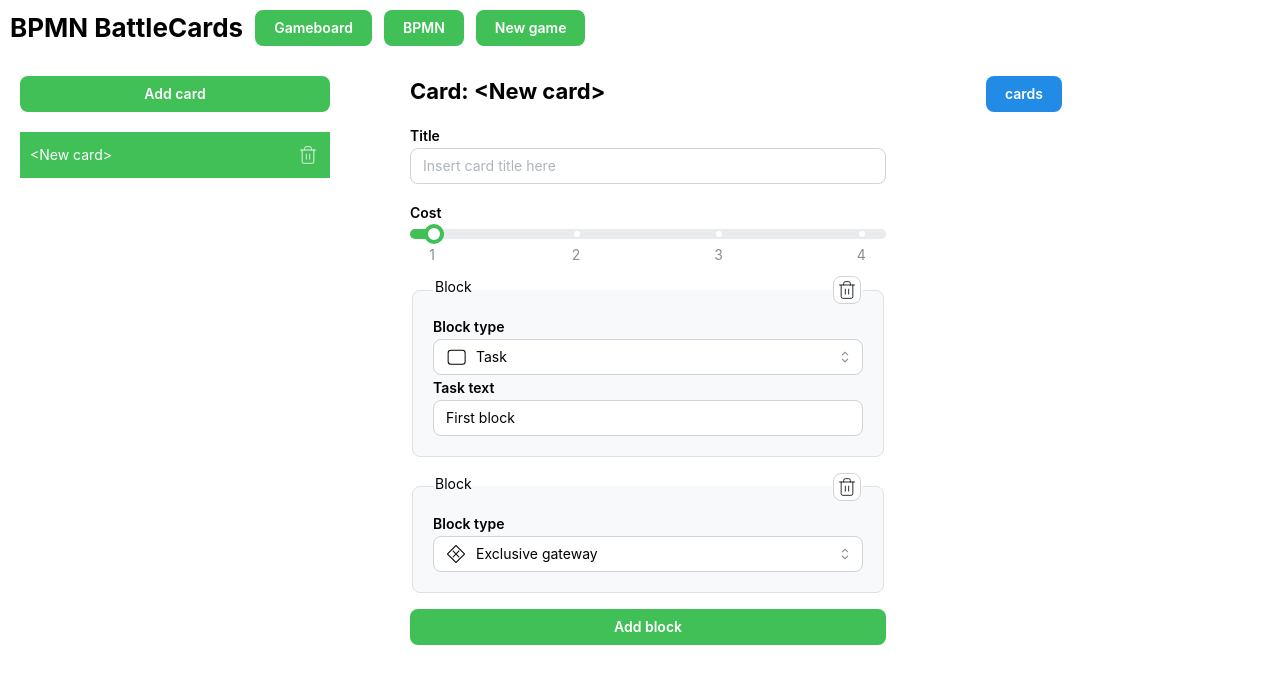
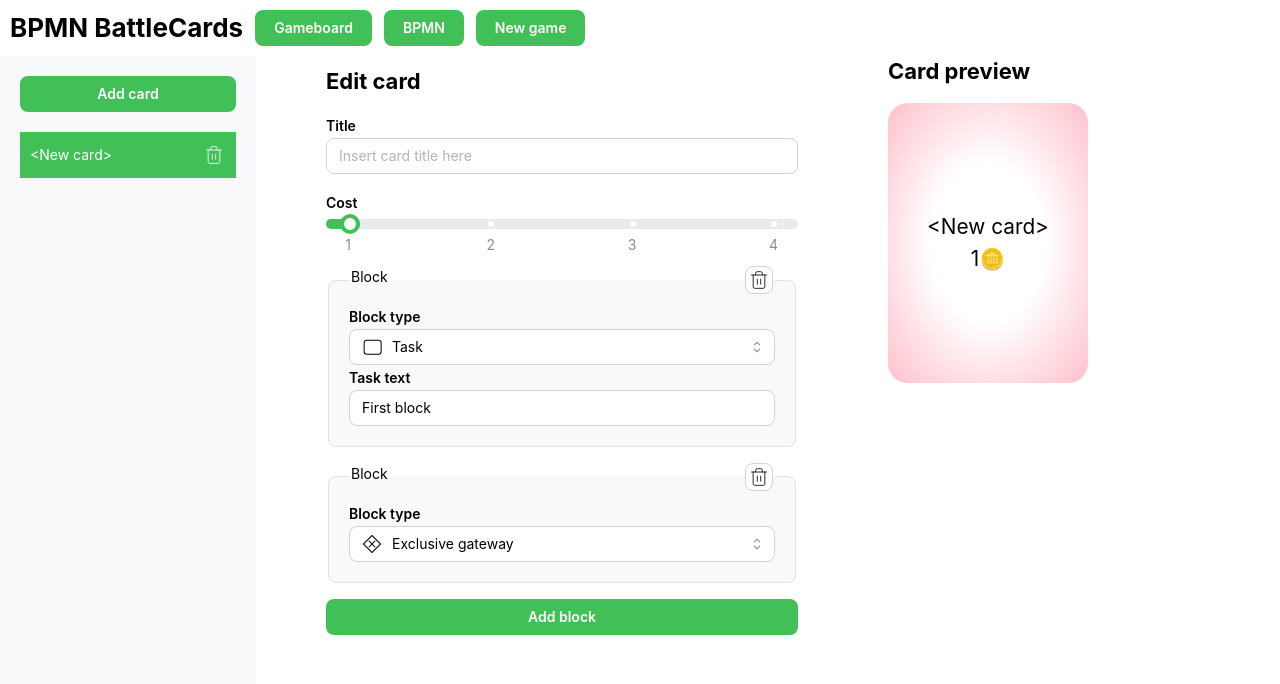
Before and after one commit to donatomodugno/tesi-serious-game, a React (Vite) app in the folder client/: page /new in a window 1280 px wide. Both pictures are taken after a click on the button "Add card". Shown: the top 684 px of the page. Built offline with nearby package versions, Linux system fonts and the light colour scheme; the HTML template or start-up script is replaced by a standard one.

Commit message:
added home page; added pools/lanes

```diff
--- a/client/src/App.css
+++ b/client/src/App.css
@@ -1,9 +1,8 @@
-:root {
-    --verde1: #0F0;
-    --verde2: green;
-    --grad-sfondo: radial-gradient(var(--verde1), var(--verde2));
-}
-
 body {
     margin: 0;
 }
+
+#nav-title {
+    color: black;
+    text-decoration: none;
+}
--- a/client/src/App.jsx
+++ b/client/src/App.jsx
@@ -2,7 +2,7 @@ import '@mantine/core/styles.css'
 import { MantineProvider, Flex, Box, Stack, TextInput, Checkbox, Button, Title } from '@mantine/core'
 import { useState } from 'react'
 import { Routes, Route, Navigate } from 'react-router'
-import { Gameboard, BPMN, Navbar, BpmnModelerComponent, NewGame } from './components'
+import { Home, Gameboard, BPMN, Navbar, BpmnModelerComponent, NewGame } from './components'
 import './App.css'
 import API from './API'
 
@@ -26,7 +26,8 @@ function App() {
       <Flex h="100vh" direction={'column'}>
         <Navbar/>
         <Routes>
-          <Route path="/" element={<Navigate to="/gameboard"/>}/>
+          <Route path="/" element={<Navigate to="/home"/>}/>
+          <Route path="/home" element={<Home/>}/>
           <Route path="/gameboard" element={<GameView/>}/>
           <Route path="/bpmn" element={<BPMN/>}/>
           <Route path="/new" element={<NewGame/>}/>
--- a/client/src/components/Gameboard.css
+++ b/client/src/components/Gameboard.css
@@ -1,12 +1,22 @@
+:root {
+    --bg1: #0F0;
+    --bg2: green;
+    --grad-bg: radial-gradient(var(--bg1), var(--bg2));
+    --grad-hud: linear-gradient(#0007, #0004 50%, #0000 90%);
+    --card-bpmn: pink;
+    --card-money: #FE8;
+    --card-action: #AFF;
+}
+
 #game-bg {
-    background-image: var(--grad-sfondo);
+    background-image: var(--grad-bg);
     height: 100vh;
 }
 
 .card-hitbox {
     background-color: transparent;
-    width: 100px; /* 130px; */
-    height: 140px; /* 200px; */
+    width: 100px;
+    height: 140px;
     perspective: 800px;
     user-select: none;
 }
@@ -31,19 +41,18 @@
     border: 4px solid darkred;
 }
 
-/* .card-hitbox .card { */
 .flipped {
     transform: rotateY(180deg);
 }
 
-.card-front, .card-back {
+.card-back, .card-front {
     position: absolute;
     width: 100%;
     height: 100%;
     backface-visibility: hidden;
 }
 
-.card-front {
+.card-back {
     background-color: lightgrey;
     background-image: url("../assets/card-back.png");
     background-size: contain;
@@ -51,20 +60,34 @@
     border-radius: 10px;
 }
 
-.card-back {
-    background-color: white;
+.card-front {
     color: black;
     font-size: 90%;
     border-radius: 10px;
     transform: rotateY(180deg);
 }
 
-.card-back .title {
+.card-front .title {
     font-size: 130%;
 }
 
+.type-bpmn {
+    background-color: var(--card-bpmn);
+    background-image: radial-gradient(white 40%, var(--card-bpmn));
+}
+
+.type-money {
+    background-color: var(--card-money);
+    background-image: radial-gradient(white 40%, var(--card-money));
+}
+
+.type-action {
+    background-color: var(--card-action);
+    background-image: radial-gradient(white 40%, var(--card-action));
+}
+
 #hud {
-    background-image: linear-gradient(#0007, #0004 50%, #0000 90%);
+    background-image: var(--grad-hud);
     color: white;
     padding: 10px;
 }
--- a/client/src/components/Gameboard.jsx
+++ b/client/src/components/Gameboard.jsx
@@ -1,41 +1,62 @@
 import { use, useState, useEffect } from 'react'
+import { Flex } from '@mantine/core'
 import './Gameboard.css'
 import API from '../API'
 
-function Card({y, x, z=0, title, cost, value, flipped, valid, clickable, task}) {
+const cards = {
+  'V1': {y: 100, x: 200, type: 'bpmn', cost: 3, value: 1, title: '1 🧩'},
+  'V3': {y: 100, x: 300, type: 'bpmn', cost: 5, value: 3, title: '3 🧩'},
+  'V6': {y: 100, x: 400, type: 'bpmn', cost: 8, value: 6, title: '6 🧩'},
+  'M1': {y: 100, x: 500, type: 'money', cost: 0, value: 1, title: '1 🪙'},
+  'M2': {y: 100, x: 600, type: 'money', cost: 1, value: 2, title: '2 🪙'},
+  'M3': {y: 100, x: 700, type: 'money', cost: 2, value: 3, title: '3 🪙'},
+  'A1': {y: 260, x: 200, type: 'action', cost: 3, value: 0, title: 'Draw a card'},
+  'A2': {y: 260, x: 300, type: 'action', cost: 5, value: 0, title: 'Draw two cards'},
+  'A3': {y: 260, x: 400, type: 'action', cost: 7, value: 0, title: 'Draw three cards'},
+  'A4': {y: 260, x: 500, type: 'action', cost: 7, value: 2, title: 'Do a thing'},
+  'A5': {y: 260, x: 600, type: 'action', cost: 7, value: 2, title: 'Do another thing'},
+}
+
+// function _Card({y, x, z=0, title, cost, value, flipped, valid, clickable, task}) {
+//   return <div className="card-hitbox" style={{
+//     position:'absolute',
+//     top: y,
+//     left: x,
+//     zIndex: z,
+//     visibility: 'visible',
+//     transition: '0.5s',
+//   }} onClick={clickable && valid ? task : () => {}}>
+//     <div className={'card' + (flipped ? ' flipped' : '') + (clickable ? valid ? ' valid' : ' invalid' : '')}>
+//       <div className="card-front"></div>
+//       <div className="card-back">
+//         <span className="title">{title}<br/></span>
+//         {'[+'+value+']'}<br/>
+//         ({cost}🪙)
+//       </div>
+//     </div>
+//   </div>
+// }
+
+function Card({card, x=card.x, y=card.y, z=0, task=()=>{}, flipped, clickable, valid}) {
   return <div className="card-hitbox" style={{
-    position:'absolute',
+    position: 'absolute',
     top: y,
     left: x,
     zIndex: z,
-    visibility: 'visible',
     transition: '0.5s',
   }} onClick={clickable && valid ? task : () => {}}>
     <div className={'card' + (flipped ? ' flipped' : '') + (clickable ? valid ? ' valid' : ' invalid' : '')}>
-      <div className="card-front"></div>
-      <div className="card-back">
-        <span className="title">{title}<br/></span>
-        {'[+'+value+']'}<br/>
-        ({cost}🪙)
-      </div>
+      <Flex className="card-back"></Flex>
+      <Flex className={'card-front type-'+card.type} direction="column">
+        <span className="title">{card.title}</span>
+        <span>{'[+'+card.value+']'}</span>
+        <span>({card.cost}🪙)</span>
+      </Flex>
     </div>
   </div>
 }
 
 function Gameboard({}) {
-  const cards = {
-    'V1': {y: 100, x: 200, type: 'victory', cost: 3, value: 1, title: '1 🧩'},
-    'V3': {y: 100, x: 300, type: 'victory', cost: 5, value: 3, title: '3 🧩'},
-    'V6': {y: 100, x: 400, type: 'victory', cost: 8, value: 6, title: '6 🧩'},
-    'M1': {y: 100, x: 500, type: 'money', cost: 0, value: 1, title: '1 🪙'},
-    'M2': {y: 100, x: 600, type: 'money', cost: 1, value: 2, title: '2 🪙'},
-    'M3': {y: 100, x: 700, type: 'money', cost: 2, value: 3, title: '3 🪙'},
-    'A1': {y: 260, x: 200, type: 'action', cost: 3, value: 0, title: 'Draw a card'},
-    'A2': {y: 260, x: 300, type: 'action', cost: 5, value: 0, title: 'Draw two cards'},
-    'A3': {y: 260, x: 400, type: 'action', cost: 7, value: 0, title: 'Draw three cards'},
-    'A4': {y: 260, x: 500, type: 'action', cost: 7, value: 2, title: 'Do a thing'},
-    'A5': {y: 260, x: 600, type: 'action', cost: 7, value: 2, title: 'Do another thing'},
-  }
   const [deck, setDeck] = useState([])
   const [coins, setCoins] = useState(0)
   const [buys, setBuys] = useState(1)
@@ -91,7 +112,7 @@ function Gameboard({}) {
         <span>Buys: {buys}🔁</span>
         <span>Turns: {turns}✋🏻</span>
       </div>
-      {Object.keys(cards).map((id, k) => <Card
+      {/* {Object.keys(cards).map((id, k) => <Card
         key={k}
         y={cards[id].y}
         x={cards[id].x}
@@ -103,8 +124,17 @@ function Gameboard({}) {
         clickable
         valid={cards[id].cost<=coins}
         task={() => buyCard(id)}
+      />)} */}
+      {Object.keys(cards).map((id, k) => <Card
+        key={k}
+        card={cards[id]}
+        z={2}
+        flipped
+        clickable
+        valid={cards[id].cost<=coins}
+        task={() => buyCard(id)}
       />)}
-      {deck.slice(0, 5).map((c, i) => <Card
+      {/* {deck.slice(0, 5).map((c, i) => <Card
         key={i}
         y={500}
         x={200+i*100}
@@ -112,8 +142,15 @@ function Gameboard({}) {
         cost={c.cost}
         value={c.value}
         flipped
+      />)} */}
+      {deck.slice(0, 5).map((c, i) => <Card
+        key={i}
+        card={c}
+        y={500}
+        x={200+i*100}
+        flipped
       />)}
-      {deck.slice(5).map((c, i) => <Card
+      {/* {deck.slice(5).map((c, i) => <Card
         key={i}
         y={c.y}//{500}
         x={c.x}//{50}
@@ -121,6 +158,14 @@ function Gameboard({}) {
         title={c.title}
         cost={c.cost}
         value={c.value}
+        clickable
+        flipped={c.y!=500 && c.x!=50}
+        valid={c.cost<=coins}
+      />)} */}
+      {deck.slice(5).map((c, i) => <Card
+        key={i}
+        card={c}
+        z={2}
         clickable
         flipped={c.y!=500 && c.x!=50}
         valid={c.cost<=coins}
--- a/client/src/components/Navbar.jsx
+++ b/client/src/components/Navbar.jsx
@@ -1,5 +1,6 @@
 import { Flex, Button, Title } from '@mantine/core'
 import { Link } from 'react-router'
+import '../App.css'
 
 function Navbar({}) {
     const buttons = [
@@ -9,7 +10,7 @@ function Navbar({}) {
     ]
 
     return <Flex gap="sm" style={{padding:'10px'}}>
-        <Title order={2}>BPMN BattleCards</Title>
+        <Link to="/home" id="nav-title"><Title order={2}>BPMN BattleCards</Title></Link>
         {buttons.map((b,i) => (
             <Link to={b.path} key={i}>
                 <Button color="green">{b.text}</Button>
--- a/client/src/components/NewGame.css
+++ b/client/src/components/NewGame.css
@@ -1,10 +1,12 @@
 :root {
     --mant-green: #40C057;
     --mant-green-dark: #37B24D;
+    --mant-light: #F8F9FA;
 }
 
-#main-view {
-    padding: 20px
+#list-panel {
+    padding: 20px;
+    background-color: var(--mant-light);
 }
 
 .list-item {
@@ -21,6 +23,10 @@
     padding: 5px;
 }
 
+#edit-panel {
+    padding: 10px;
+}
+
 #edit-area {
     padding-right: 20px;
 }
@@ -28,3 +34,12 @@
 .fieldset-legend {
     width: 100%;
 }
+
+#card-preview {
+    color: black;
+    width: 200px;
+    height: 280px;
+    border-radius: 20px;
+    font-size: 130%;
+    user-select: none;
+}
--- a/client/src/components/NewGame.jsx
+++ b/client/src/components/NewGame.jsx
@@ -1,44 +1,16 @@
 import '@mantine/core/styles.css'
 import './NewGame.css'
+import './Gameboard.css'
 import { Flex, ScrollArea, Table, Modal,
   Title, Text, Space, Button, Fieldset,
   TextInput, Input, InputBase, Slider, ActionIcon,
-  Combobox, useCombobox, TreeSelect } from '@mantine/core'
+  Combobox, useCombobox, Tooltip } from '@mantine/core'
 import { useDisclosure } from '@mantine/hooks'
 import { useState, useEffect, useRef } from 'react'
 import { IconDelete, iconTask, iconManual, iconUser, iconService, iconAnd, iconOr, iconXor } from '../icons'
 
+const panels = ['20%', '40%', '20%']
 const new_card = {title: '<New card>', cost: 1, blocks: [{type: 'task', text: 'First block'}, {type: 'gw-xor'}]}
-// const block_types = [
-//   {value: 'task', name: <Flex align="center" gap="xs">{iconTask} Task</Flex>},
-//   {value: 'task-m', name: <Flex align="center" gap="xs">{iconManual} Manual task</Flex>},
-//   {value: 'task-u', name: <Flex align="center" gap="xs">{iconUser} User task</Flex>},
-//   {value: 'task-s', name: <Flex align="center" gap="xs">{iconService} Service task</Flex>},
-//   {value: 'gw-and', name: <Flex align="center" gap="xs">{iconAnd} Parallel gateway</Flex>},
-//   {value: 'gw-or', name: <Flex align="center" gap="xs">{iconOr} Inclusive gateway</Flex>},
-//   {value: 'gw-xor', name: <Flex align="center" gap="xs">{iconXor} Exclusive gateway</Flex>},
-//   {value: 'ev-msg-s', name: 'Send message'},
-//   {value: 'ev-msg-r', name: 'Receive message'},
-//   {value: 'ev-timer', name: 'Timer/Delay'},
-// ]
-// const data = [
-//   {value: 't', label: 'Tasks', children: [
-//     {value: 'task', label: <Flex align="center" gap="xs">{iconTask} Task</Flex>},
-//     {value: 'task-m', label: <Flex align="center" gap="xs">{iconManual} Manual task</Flex>},
-//     {value: 'task-u', label: <Flex align="center" gap="xs">{iconUser} User task</Flex>},
-//     {value: 'task-s', label: <Flex align="center" gap="xs">{iconService} Service task</Flex>},
-//   ]},
-//   {value: 'g', label: 'Gateways', children: [
-//     {value: 'gw-and', label: <Flex align="center" gap="xs">{iconAnd} Parallel gateway</Flex>},
-//     {value: 'gw-or', label: <Flex align="center" gap="xs">{iconOr} Inclusive gateway</Flex>},
-//     {value: 'gw-xor', label: <Flex align="center" gap="xs">{iconXor} Exclusive gateway</Flex>},
-//   ]},
-//   {value: 'e', label: 'Events', children: [
-//     {value: 'ev-msg-s', label: 'Send message'},
-//     {value: 'ev-msg-r', label: 'Receive message'},
-//     {value: 'ev-timer', label: 'Timer/Delay'},
-//   ]},
-// ]
 const block_types_groups = [
   {group: 'Tasks', children: [
     {value: 'task', label: <Flex align="center" gap="xs">{iconTask} Task</Flex>},
@@ -55,6 +27,10 @@ const block_types_groups = [
     {value: 'ev-msg-s', label: 'Send message'},
     {value: 'ev-msg-r', label: 'Receive message'},
     {value: 'ev-timer', label: 'Timer/Delay'},
+  ]},
+  {group: 'Pools', children: [
+    {value: 'pool', label: 'Pool'},
+    {value: 'lane', label: 'Lane'},
   ]},
 ]
 
@@ -110,9 +86,9 @@ function CardsListPanel({cards, setCards, activeCard, setActiveCard}) {
       close={() => setCardToDelete(-1)}
       deleteCard={() => deleteCard(cardToDelete)}
     />
-    <Flex direction="column" gap="lg" w="25%">
+    <Flex direction="column" gap="lg" w={panels[0]} id="list-panel">
       <Button color="green" onClick={() => addCard(new_card)}>Add card</Button>
-      <ScrollArea h="80%">
+      <ScrollArea h="80%" type="always">
         <Table verticalSpacing="sm" striped={false} highlightOnHover withTableBorder={false}>
           <Table.Tbody>
             {cards.map((c, k) => (
@@ -136,25 +112,14 @@ function CardsListPanel({cards, setCards, activeCard, setActiveCard}) {
   </>
 }
 
-function EditBlock({block, editBlock, deleteBlock}) {
+function EditBlock({block, editBlock, deleteBlock, allowDelete}) {
   const combobox = useCombobox()
-  // const [value, setValue] = useState(block.type)
-  // const _options = block_types.map(({value, name}) => (
-  //   <Combobox.Option value={value} key={value}>
-  //     {name}
-  //   </Combobox.Option>
-  // ))
   function findLabel(value) {
     for(let g of block_types_groups) {
       for(let c of g.children) {
         if(c.value==value) return c.label
       }
     }
-    // block_types_groups.forEach(g => {
-    //   g.children.forEach(c => {
-    //     if(c.value==value) return c.label
-    //   })
-    // }) // Why won't work with forEach cycles??
     return 'Invalid value'
   }
 
@@ -162,34 +127,24 @@ function EditBlock({block, editBlock, deleteBlock}) {
     legend={
       <Flex justify="space-between">
         Block
-        <ActionIcon variant="default" onClick={deleteBlock}>
-          <IconDelete />
-        </ActionIcon>
+        <Tooltip
+          withArrow
+          label="Cards should have at least one block"
+          events={{hover: !allowDelete}}
+        >
+          <ActionIcon variant="default" onClick={deleteBlock} disabled={!allowDelete}>
+            <IconDelete color={allowDelete ? 'black' : 'grey'} />
+          </ActionIcon>
+        </Tooltip>
       </Flex>
     }
     variant="filled"
     classNames={{legend: 'fieldset-legend'}}
   >
-    {/* <TreeSelect
-      // Molto bello il TreeSelect, ma non posso mostrare nell'input un nodo personalizzato, solo stringhe...
-      label="Block type"
-      // placeholder="Pick a block type"
-      data={data}
-      expandOnClick
-      withLines={false}
-      allowDeselect={false}
-      defaultValue={'task'}
-      value={value}
-      comboboxProps={{
-        // transitionProps: { transition: 'scale-y', duration: 200 },
-      }}
-      onChange={setValue}
-    /> */}
     <Input.Wrapper label="Block type">
       <Combobox
         store={combobox}
         onOptionSubmit={v => {
-          // setValue(v)
           editBlock({...block, type: v})
           combobox.closeDropdown()
         }}
@@ -203,11 +158,6 @@ function EditBlock({block, editBlock, deleteBlock}) {
             rightSectionPointerEvents="none"
             onClick={() => combobox.toggleDropdown()}
           >
-            {/*
-              block_types.find(t => t.value==value)
-              ? block_types.find(t => t.value==value).name
-              : <Input.Placeholder>Pick a block type</Input.Placeholder>
-            */}
             {findLabel(block.type)}
           </InputBase>
         </Combobox.Target>
@@ -222,21 +172,30 @@ function EditBlock({block, editBlock, deleteBlock}) {
                 ))}
               </Combobox.Group>
             ))}
-            {/* {_options} */}
           </Combobox.Options>
         </Combobox.Dropdown>
       </Combobox>
     </Input.Wrapper>
-    {['task', 'task-m', 'task-u', 'task-s'].includes(block.type) && <TextInput
-      label="Task text"
-      placeholder="Insert the task to perform"
+    {['task', 'task-m', 'task-u', 'task-s', 'pool', 'lane'].includes(block.type) && <TextInput
+      label={
+        block.type=='pool'
+        ? 'Pool name'
+        : block.type=='lane'
+          ? 'Lane name'
+          : 'Task text'
+      }
+      placeholder={
+        ['pool', 'lane'].includes(block.type)
+        ? 'Insert the name of the '+block.type
+        : 'Insert the task to perform'
+      }
       value={block.text}
       onChange={({currentTarget: {value}}) => editBlock({...block, text: value})}
     />}
   </Fieldset>
 }
 
-function CardsEditPanel({cards, setCards, activeCard}) {
+function CardEditPanel({cards, setCards, activeCard}) {
   const [inputTitleError, setInputTitleError] = useState(false)
 
   useEffect(() => {
@@ -278,8 +237,8 @@ function CardsEditPanel({cards, setCards, activeCard}) {
   }
 
   return activeCard>=0 && activeCard<cards.length && <>
-    <Flex direction="column" gap="md" w="40%">
-      <Title order={3}>Card: {cards[activeCard].title /* Edit card */}</Title>
+    <Flex direction="column" gap="md" w={panels[1]} id="edit-panel">
+      <Title order={3}>Edit card</Title>
       <ScrollArea h="80%">
         <Flex direction="column" gap="md" id="edit-area">
           <TextInput
@@ -290,6 +249,7 @@ function CardsEditPanel({cards, setCards, activeCard}) {
             onChange={handleTitleChange}
             onBlur={handleTitleBlur}
             pattern="\d*" // Does not work...
+            maxLength="24"
           />
           <Input.Wrapper label="Cost">
             <Slider
@@ -312,6 +272,7 @@ function CardsEditPanel({cards, setCards, activeCard}) {
               block={b}
               editBlock={(nb) => editBlock(k, nb)}
               deleteBlock={() => deleteBlock(k)}
+              allowDelete={cards[activeCard].blocks.length>1}
             />
           ))}
           <Button color="green" onClick={addBlock}>Add block</Button>
@@ -321,15 +282,32 @@ function CardsEditPanel({cards, setCards, activeCard}) {
   </>
 }
 
+function CardPreviewPanel({cards, activeCard}) {
+  return activeCard>=0 && activeCard<cards.length && <>
+    <Flex direction="column" gap="md" w={panels[2]}>
+      <Title order={3}>Card preview</Title>
+      <Flex id="card-preview" direction="column" justify="center" align="center" className="type-bpmn">
+        <span>{cards[activeCard].title}</span>
+        <span>{cards[activeCard].cost+'🪙'}</span>
+      </Flex>
+      {/* <Button onClick={() => console.log(cards)}>log cards</Button> */}
+    </Flex>
+  </>
+}
+
 function NewGame({}) {
   const [cards, setCards] = useState([])
   const [activeCard, setActiveCard] = useState(-1)
 
+  // useEffect(() => {
+  //   APIs...
+  // }, [cards])
+
   return <>
-    <Flex direction="row" h="100%" gap={80} id="main-view">
+    <Flex direction="row" h="100%" gap="60">
       <CardsListPanel cards={cards} setCards={setCards} activeCard={activeCard} setActiveCard={setActiveCard} />
-      <CardsEditPanel cards={cards} setCards={setCards} activeCard={activeCard} />
-      <Button onClick={() => console.log(cards)}>cards</Button>
+      <CardEditPanel  cards={cards} setCards={setCards} activeCard={activeCard} />
+      <CardPreviewPanel cards={cards} activeCard={activeCard} />
     </Flex>
   </>
 }
--- a/client/src/components/index.jsx
+++ b/client/src/components/index.jsx
@@ -3,5 +3,6 @@ import BPMN from './BPMN'
 import Navbar from './Navbar'
 import BpmnModelerComponent from './BpmnModeler'
 import NewGame from './NewGame'
+import Home from './Home'
 
-export { Gameboard, BPMN, Navbar, BpmnModelerComponent, NewGame }
+export { Gameboard, BPMN, Navbar, BpmnModelerComponent, NewGame, Home }
```
Also changed, not shown: client/src/components/Home.jsx (added, +12 -0 lines).
